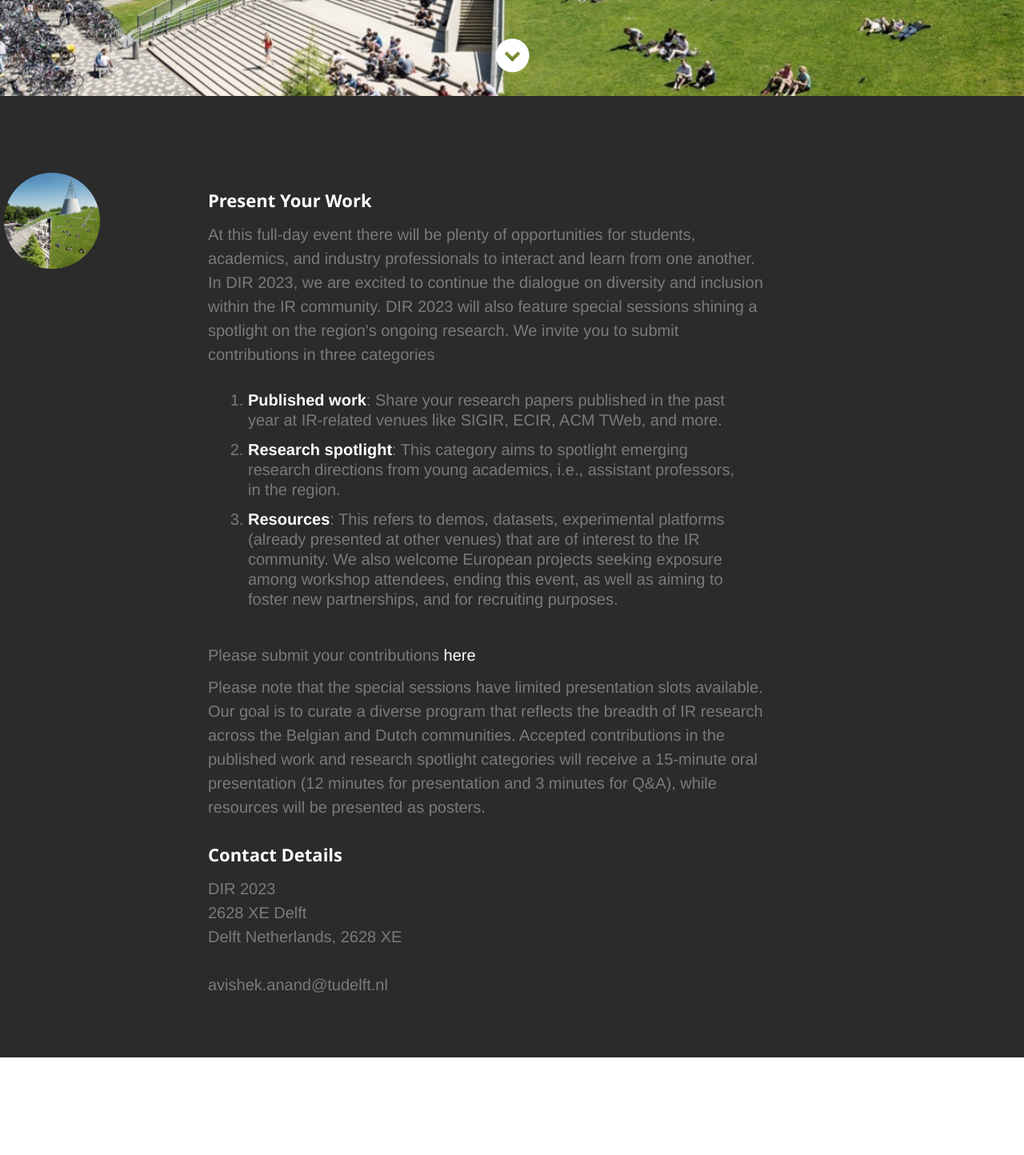
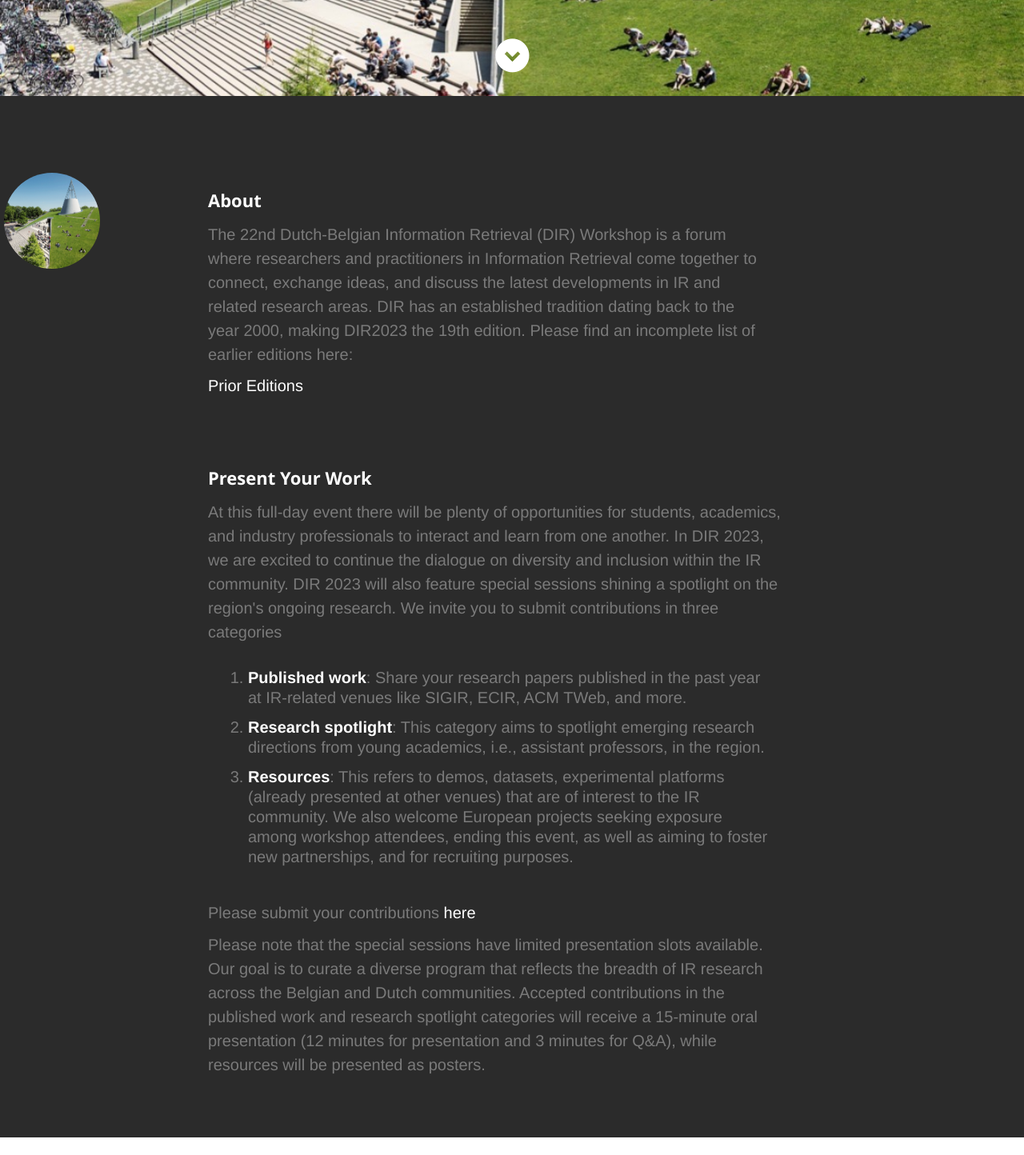
Before and after one commit to DIR2023/DIR2023, a React (Create React App) app: page / in a window 1280 px wide. Shown: the part 680-2124 px from the top of the page at 80% size. Built offline with nearby package versions, Linux system fonts and the light colour scheme.

Commit message:
added website changes

```diff
--- a/public/css/layout.css
+++ b/public/css/layout.css
@@ -186,7 +186,7 @@ ul#nav li.current a { color: #F06000; }
 /* c. About Section
 /* ------------------------------------------------------------------ */
 
-#about {
+#about{
    background: #2B2B2B;
    padding-top: 96px;
    padding-bottom: 66px;
@@ -194,15 +194,22 @@ ul#nav li.current a { color: #F06000; }
    font-size: 2rem;
 }
 
-#about a, #about a:visited  { color: #fff; }
-#about a:hover, #about a:focus { color: #11ABB0; }
+#call {
+   background: #2B2B2B;
+   padding-bottom: 66px;
+   overflow: hidden;
+   font-size: 2rem;
+}
 
-#about h2 {
+#about a, #about a:visited,#call a, #call a:visited  { color: #fff; }
+#about a:hover, #about a:focus, #call a:hover, #call a:focus { color: #11ABB0; }
+
+#about h2, #call h2 {
    font: 22px/30px 'opensans-bold', sans-serif;
    color: #fff;
    margin-bottom: 12px;
 }
-#about p {
+#about p,#call p {
    line-height: 30px;
    color: #7A7A7A;
 }
--- a/public/data.json
+++ b/public/data.json
@@ -4,6 +4,7 @@
     "occupation": "The 22nd Dutch-Belgian Information Retrieval Workshop (Offline), November 27, 2023",
     "description": "Here will be your description. Use this to describe what you do or whatever you feel best describes yourself to a potential employer",
     "image": "tu_delft.jpg",
+    "about":"The 22nd Dutch-Belgian Information Retrieval (DIR) Workshop is a forum where researchers and practitioners in Information Retrieval  come together to connect, exchange ideas, and discuss the latest developments in IR and related research areas. DIR has an established tradition dating back to the year 2000, making DIR2023 the 19th edition. Please find an incomplete list of earlier editions here: ",
     "bio": "At this full-day event there will be plenty of opportunities for students, academics, and industry professionals to interact and learn from one another.  In DIR 2023, we are excited to continue the dialogue on diversity and inclusion within the IR community. DIR 2023 will also feature special sessions shining a spotlight on the region's ongoing research. We invite you to submit contributions in three categories",
     "categories": [
       {"name":"Published work",
--- a/src/App.js
+++ b/src/App.js
@@ -50,7 +50,7 @@ class App extends Component {
         <Header data={this.state.data.main}/>
         <About data={this.state.data.main}/>
         {/* <Portfolio data={this.state.data.portfolio}/> */}
-        <Resume data={this.state.data.resume}/>
+        <Resume data={this.state.data.resume} address = {this.state.data.main} />
         {/* <Testimonials data={this.state.data.testimonials}/> */}
         {/* <Contact data={this.state.data.main}/> */}
         <Footer data={this.state.data.main}/>
--- a/src/Components/About.js
+++ b/src/Components/About.js
@@ -7,6 +7,8 @@ class About extends Component {
          var name = this.props.data.name;
          var profilepic = "images/" + this.props.data.image;
          var bio = this.props.data.bio;
+         var about = this.props.data.about;
+         console.log("about",about)
          var street = this.props.data.address.street;
          var city = this.props.data.address.city;
          var state = this.props.data.address.state;
@@ -26,41 +28,44 @@ class About extends Component {
       }
 
       return (
+         <div>
          <section id="about">
             <div className="row">
                <div className="three columns">
-                  <img className="profile-pic" src={profilepic} alt="Vikram Goyal Profile Pic" />
+                  <img className="profile-pic" src={profilepic} alt="Delft profile Pic" />
                </div>
                <div className="nine columns main-col">
-                  <h2>Present Your Work</h2>
+                  <h2>About</h2>
+                  <p>{about}</p>
+                  <a href="https://www.informatiewetenschap.org/dir-history.html">Prior Editions</a>
 
+
+
+
+               </div>
+               </div>
+
+               </section>
+
+               <section id="call">
+               <div className="row">
+               <div className="three columns">
+               </div>
+               <div className="nine columns main-col">
+
+               <h2>Present Your Work</h2>
                   <p>{bio}</p>
+
                   <p className="cat"><ol>{categories}</ol></p>
                   <p>Please submit your contributions <a href="https://tudelft.fra1.qualtrics.com/jfe/form/SV_bpVNFS6uxPIijki">here</a></p>
                   <p>{contactMessage}</p>
+                     </div>
+            </div>
+               </section>
 
-                  <div className="row">
-                     <div className="columns contact-details">
-                        <h2>Contact Details</h2>
-                        <p className="address">
-                           <span>{name}</span><br />
-                           <span>{street}<br />
-                              {city} {state}, {zip}
-                           </span><br />
-                           <span>{phone}</span><br />
-                           <span>{email}</span>
-                        </p>
-                     </div>
-                     {/* <div className="columns download">
-                  <p>
-                     <a href={resumeDownload} className="button"><i className="fa fa-download"></i>Download Resume</a>
-                  </p>
-               </div> */}
-                  </div>
-               </div>
             </div>
 
-         </section>
+
       );
    }
 }
--- a/src/Components/Header.js
+++ b/src/Components/Header.js
@@ -24,11 +24,14 @@ class Header extends Component {
          <ul id="nav" className="nav">
             <li className="current"><a className="smoothscroll" href="#home">DIR2023</a></li>
             <li><a className="smoothscroll" href="#about">About</a></li>
+            <li><a className="smoothscroll" href="#call">Call</a></li>
+
             <li><a className="smoothscroll" href="#resume">Schedule</a></li>
 
             <li><a className="smoothscroll" href="#resume   ">Sponsors</a></li>
 
             <li><a className="smoothscroll" href="#team">Team</a></li>
+            <li><a className="smoothscroll" href="#contact">Contact</a></li>
 
             {/* <li><a className="smoothscroll" href="#testimonials">Testimonials</a></li> */}
             {/* <li><a className="smoothscroll" href="#contact">Contact</a></li> */}
--- a/src/Components/Resume.js
+++ b/src/Components/Resume.js
@@ -4,6 +4,14 @@ class Resume extends Component {
    render() {
 
       if (this.props.data) {
+         console.log("address",this.props)
+         var street = this.props.address.address.street;
+         var name = this.props.address.name;
+         var city = this.props.address.address.city;
+         var state = this.props.address.address.state;
+         var zip = this.props.address.address.zip;
+         var phone = this.props.address.phone;
+         var email = this.props.address.email;
          var skillmessage = this.props.data.skillmessage;
          var sponsors = this.props.data.sponsors.map(function (sponsor) {
             return <div key={sponsor.name} className="columns portfolio-item">
@@ -86,6 +94,29 @@ class Resume extends Component {
             </div>
 
          </div>
+
+
+         </section>
+         <section id="contact">
+
+<div className="row">
+            <div className="columns contact-details">
+               <h2>Contact Details</h2>
+               <p className="address">
+                  <span>{name}</span><br />
+                  <span>{street}<br />
+                     {city} {state}, {zip}
+                  </span><br />
+                  <span>{phone}</span><br />
+                  <span>{email}</span>
+               </p>
+            </div>
+            {/* <div className="columns download">
+         <p>
+            <a href={resumeDownload} className="button"><i className="fa fa-download"></i>Download Resume</a>
+         </p>
+      </div> */}
+         </div>
          </section>
       </div >
 
--- a/src/data.json
+++ b/src/data.json
@@ -4,6 +4,7 @@
     "occupation": "The 22nd Dutch-Belgian Information Retrieval Workshop (Offline), November 27, 2023",
     "description": "Here will be your description. Use this to describe what you do or whatever you feel best describes yourself to a potential employer",
     "image": "tu_delft.jpg",
+    "about":"The 22nd Dutch-Belgian Information Retrieval (DIR) Workshop is a forum where researchers and practitioners in Information Retrieval  come together to connect, exchange ideas, and discuss the latest developments in IR and related research areas. DIR has an established tradition dating back to the year 2000, making DIR2023 the 19th edition. Please find an incomplete list of earlier editions here: ",
     "bio": "At this full-day event there will be plenty of opportunities for students, academics, and industry professionals to interact and learn from one another.  In DIR 2023, we are excited to continue the dialogue on diversity and inclusion within the IR community. DIR 2023 will also feature special sessions shining a spotlight on the region's ongoing research. We invite you to submit contributions in three categories",
     "categories": [
       {"name":"Published work",
```
